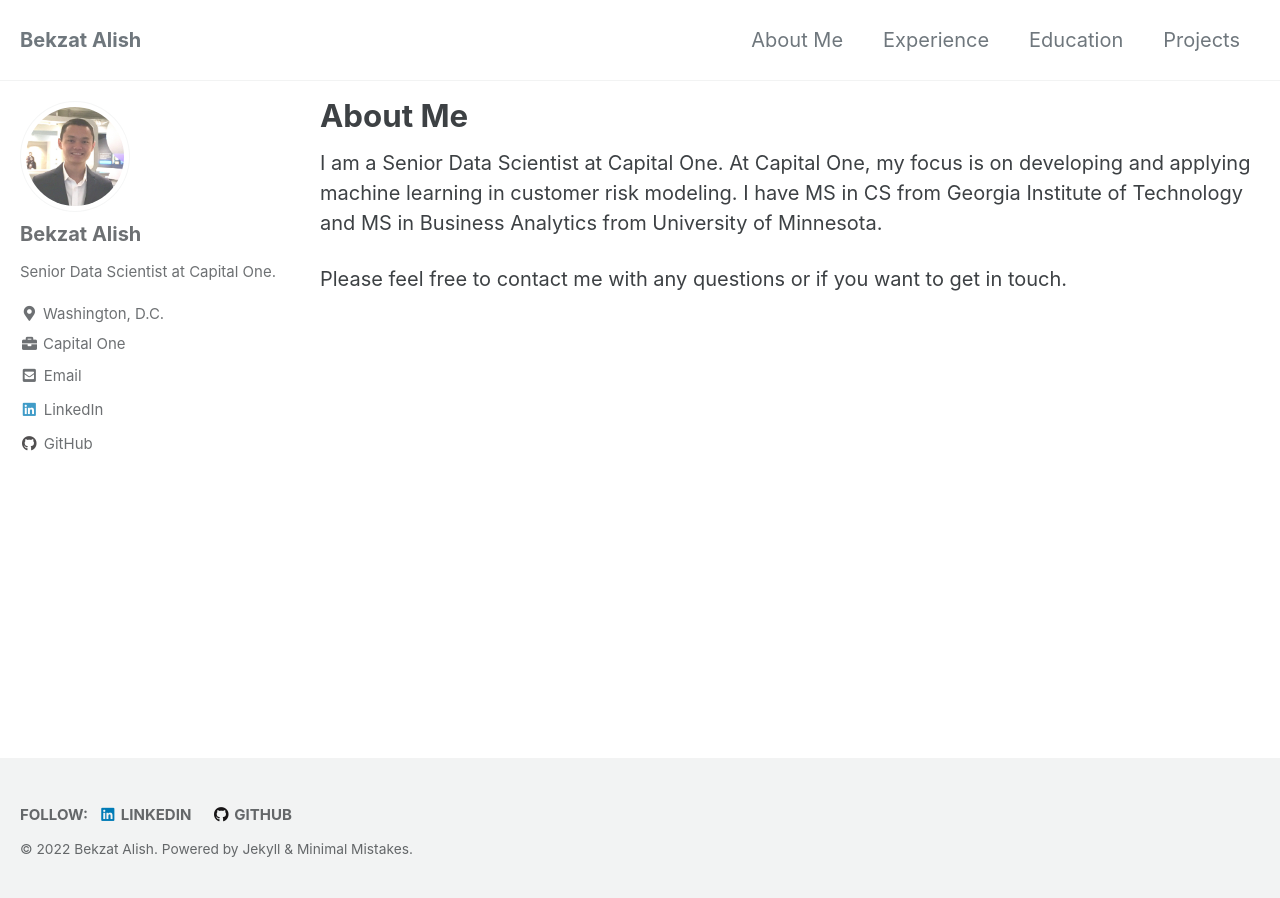
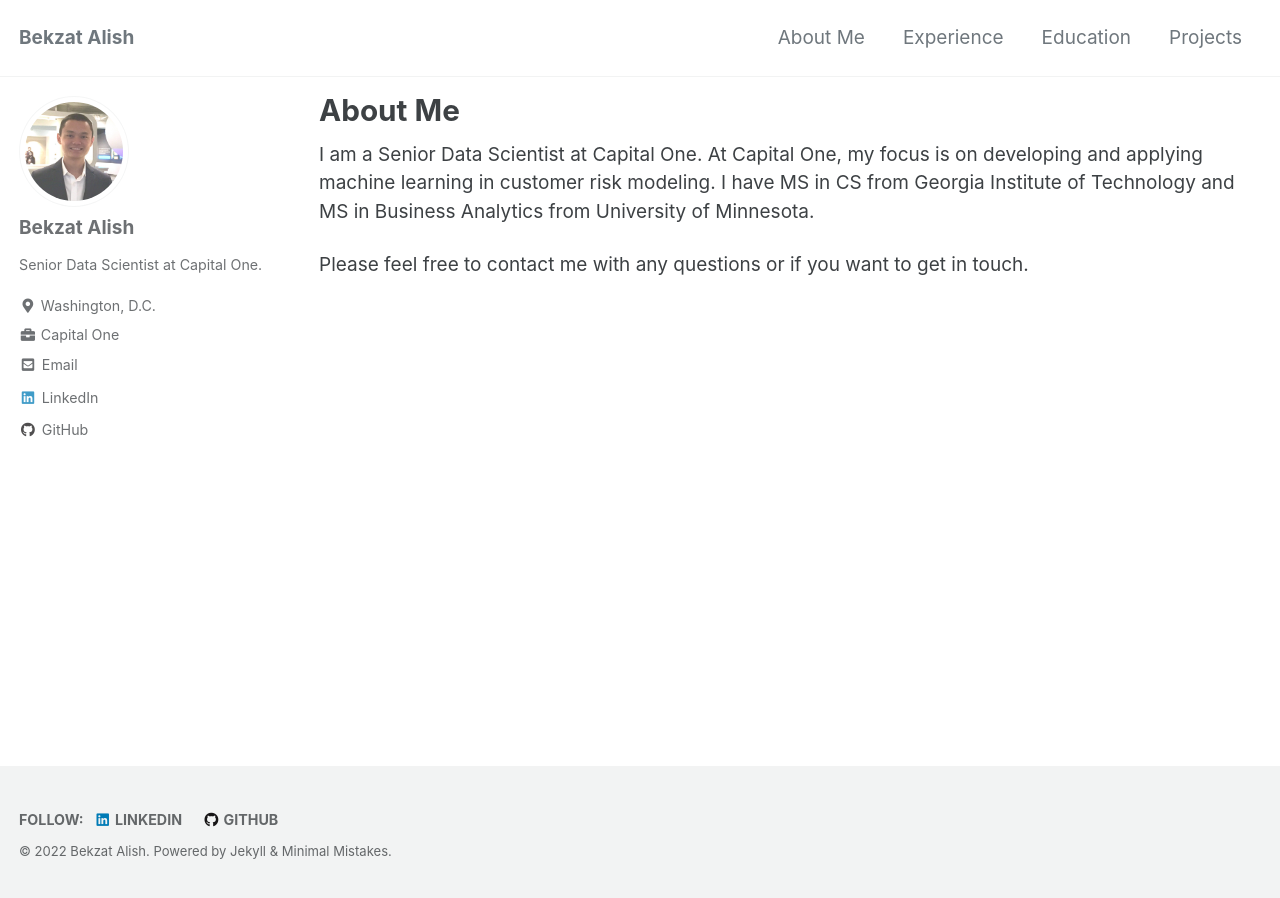
Before and after one commit to bekzatalish/bekzatalish.github.io, a Jekyll site: the page built from _pages/about.md, in a window 1280 px wide. Built offline with Jekyll 4.4.1, drawn with Linux system fonts in a browser that asks for light colours; cached includes are drawn as plain includes.

Commit message:
Changed font size

```diff
--- a/_sass/minimal-mistakes/_reset.scss
+++ b/_sass/minimal-mistakes/_reset.scss
@@ -8,14 +8,14 @@ html {
   /* apply a natural box layout model to all elements */
   box-sizing: border-box;
   background-color: $background-color;
-  font-size: 16px;
+  font-size: 15px;
 
   @include breakpoint($medium) {
-    font-size: 18px;
+    font-size: 17px;
   }
 
   @include breakpoint($large) {
-    font-size: 20px;
+    font-size: 19px;
   }
 
   -webkit-text-size-adjust: 100%;
```
